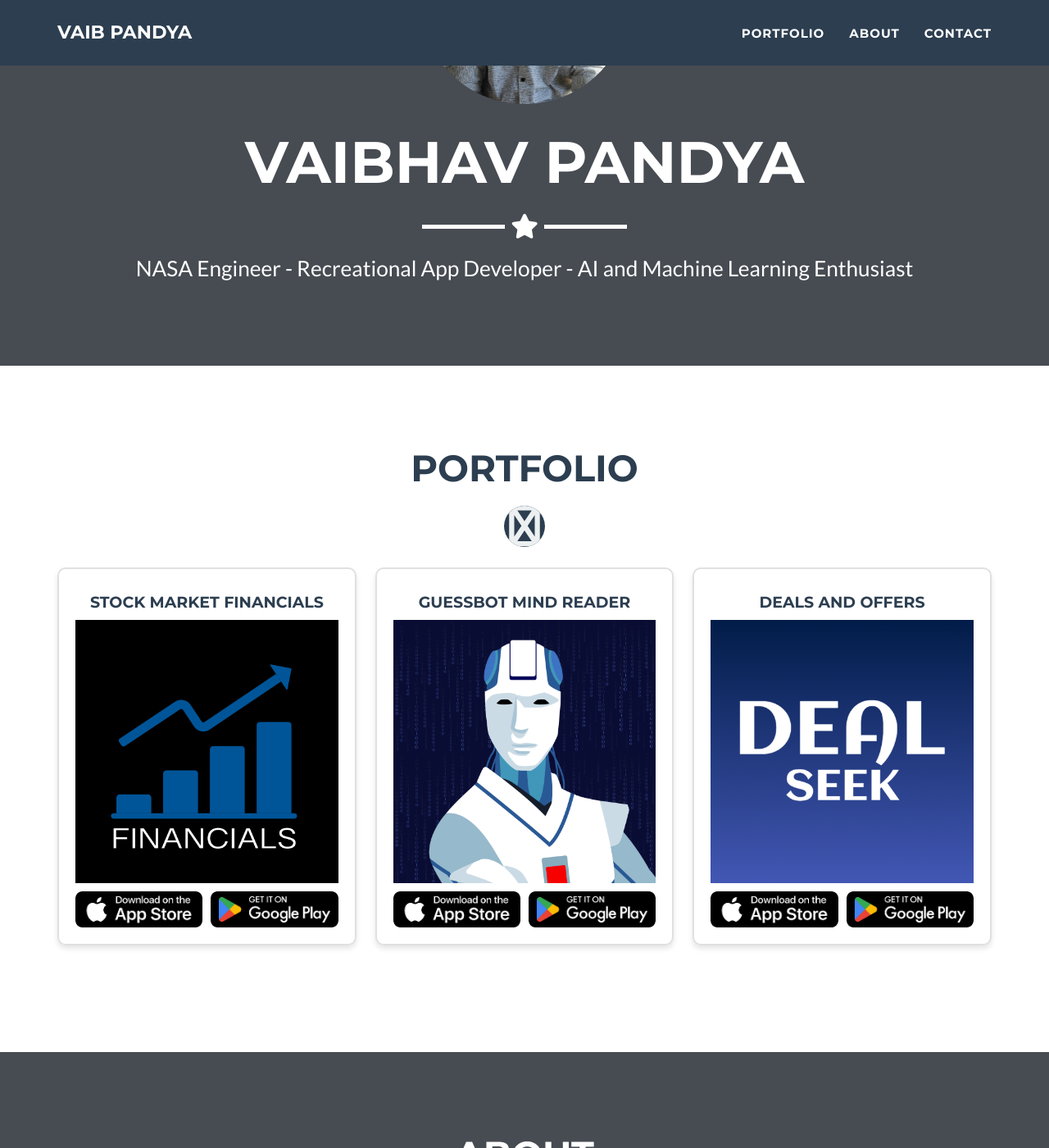
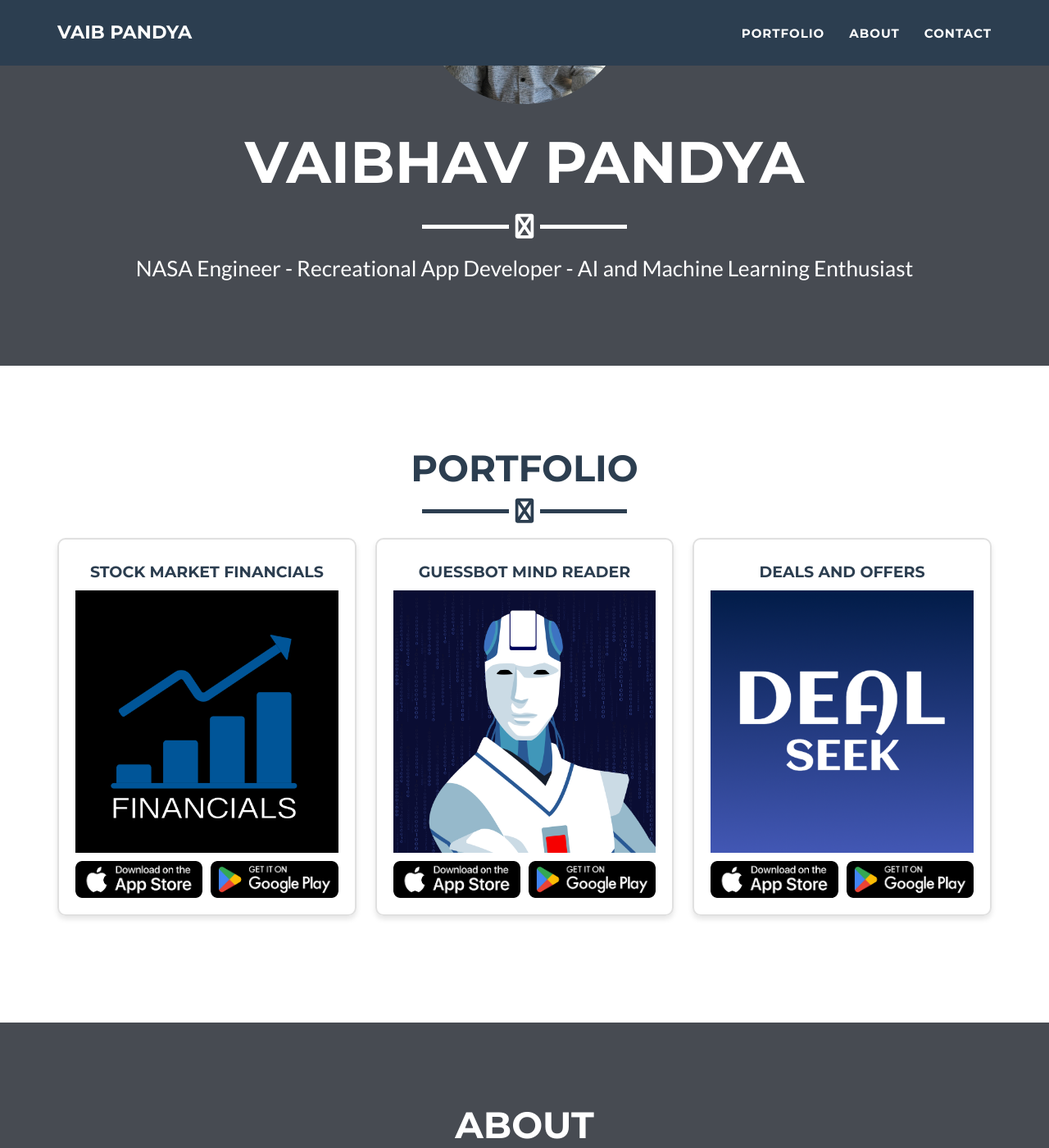
Before and after one commit to pandyav/pandyav.github.io, a Jekyll site: the page built from _posts/2014-07-18-project-1.markdown, in a window 1280 px wide and 1400 px high, scrolled down 329 px. Shown: the whole window at 82% size. Built offline with Jekyll 4.4.1, drawn with Linux system fonts in a browser that asks for light colours.

Commit message:
main pic

```diff
--- a/_includes/css/main.css
+++ b/_includes/css/main.css
@@ -49,7 +49,7 @@
 
 hr.star-light:after,
 hr.star-primary:after {
-    content: "\f005";
+    content: "\e027";
     display: inline-block;
     position: relative;
     top: -.8em;
--- a/_includes/portfolio_grid.html
+++ b/_includes/portfolio_grid.html
@@ -4,14 +4,14 @@
     <div class="row">
       <div class="col-lg-12 text-center">
         <h2>Portfolio</h2>
-        <hr class="rocket-primary">
+        <hr class="star-primary">
       </div>
     </div>
     <div class="portfolio-flex-row">
       {% for post in site.posts %}
 
       <div class="portfolio-flex-item portfolio-item">
-        <div class="portfolio-title">
+          <div class="portfolio-title">
           <h4>{{ post.title }}</h4>
         </div>
         <a href="#portfolioModal-{{ post.modal-id }}" class="portfolio-link" data-toggle="modal">
```
